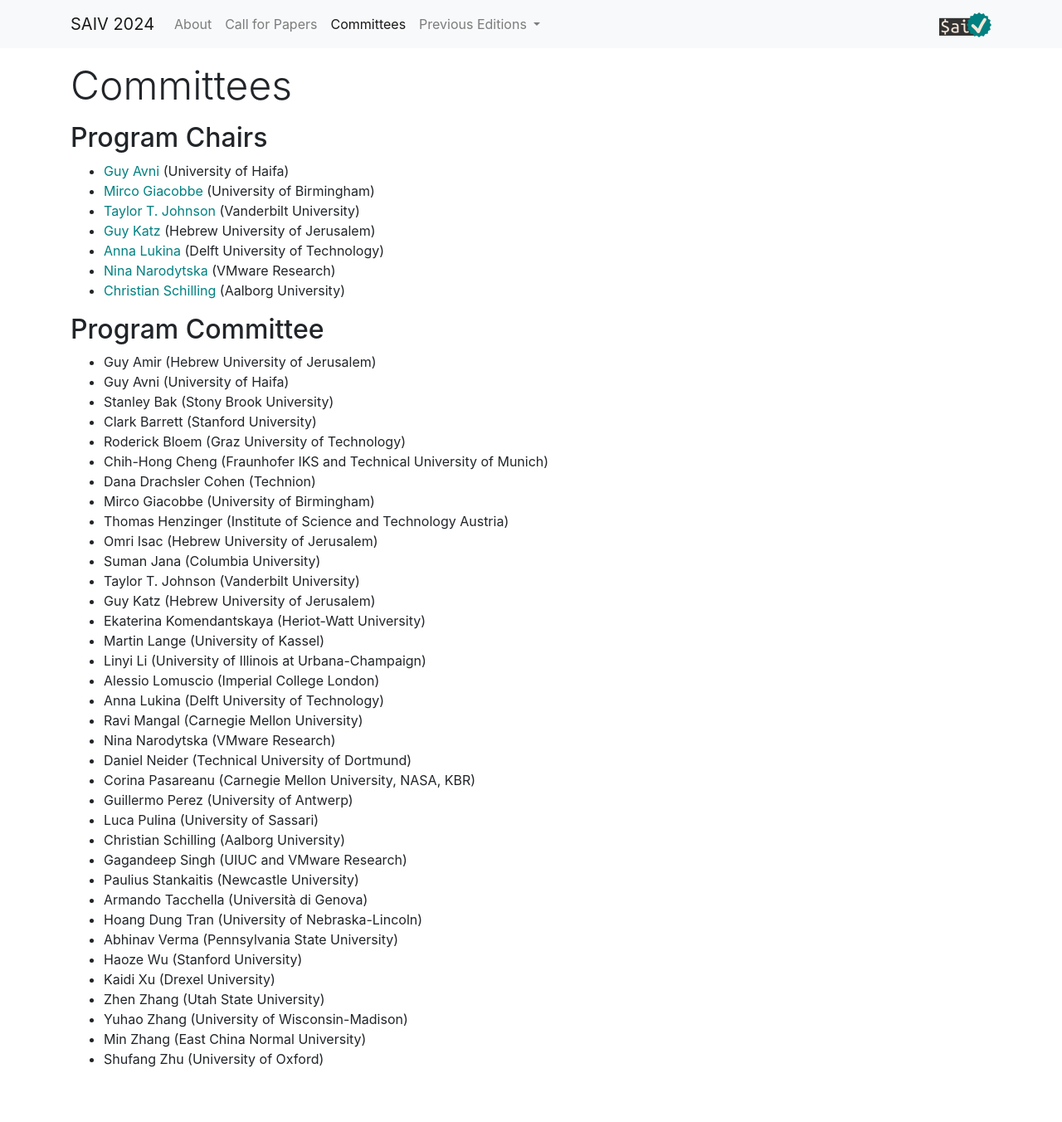
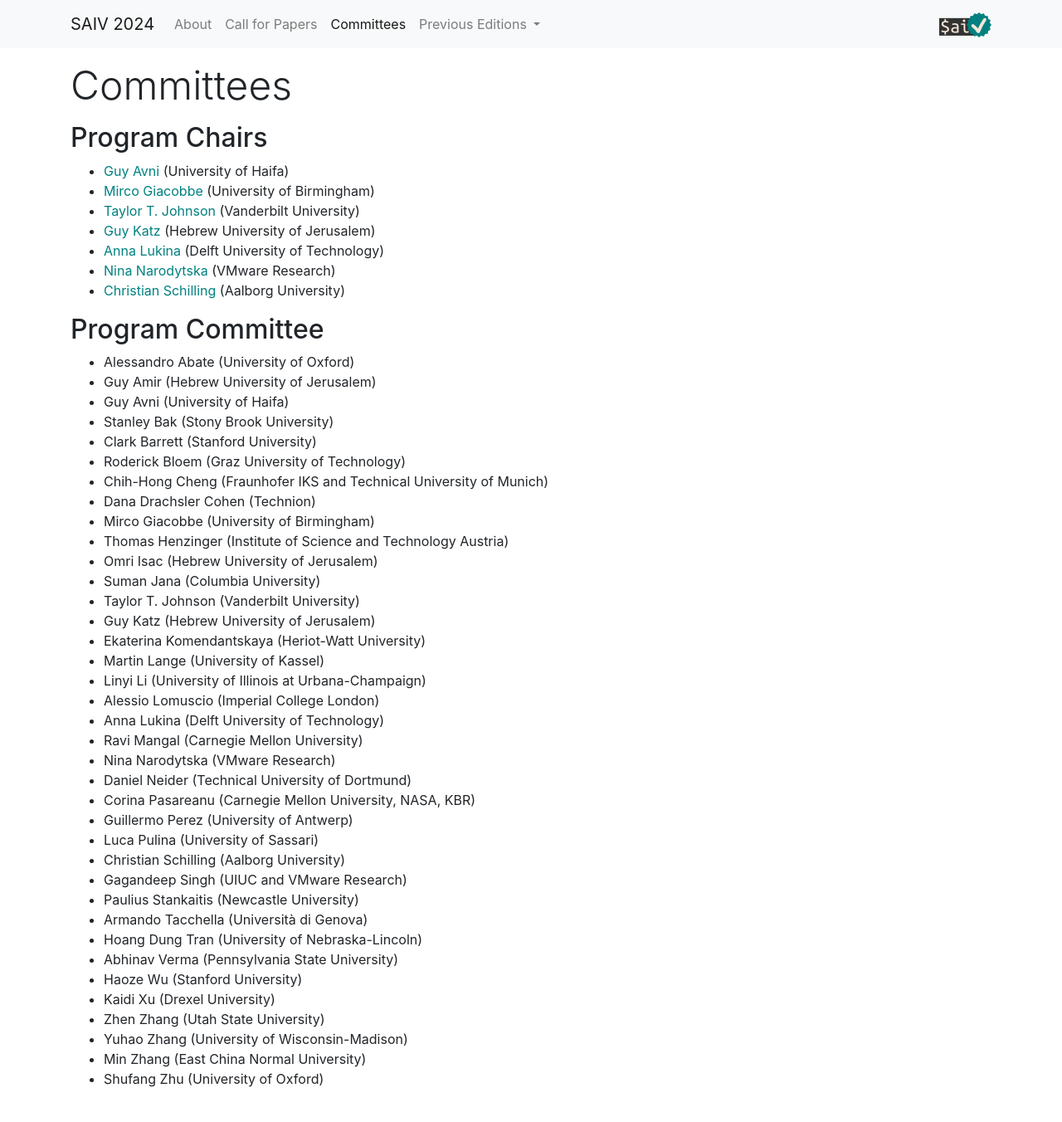
Before and after one commit to SAIV-conference/2025, a Jekyll site: the page built from committees/index.md, in a window 1280 px wide. Shown: the whole page at 83% size. Built offline with Jekyll 4.4.1, drawn with Linux system fonts in a browser that asks for light colours; before the commit the page ends 1328 px from its top, so only the background shows below that.

Commit message:
update PC

```diff
--- a/committees/index.md
+++ b/committees/index.md
@@ -15,6 +15,7 @@ title: Committees
 
 ## Program Committee
 
+- Alessandro Abate (University of Oxford)
 - Guy Amir (Hebrew University of Jerusalem)
 - Guy Avni (University of Haifa)
 - Stanley Bak (Stony Brook University)
```
